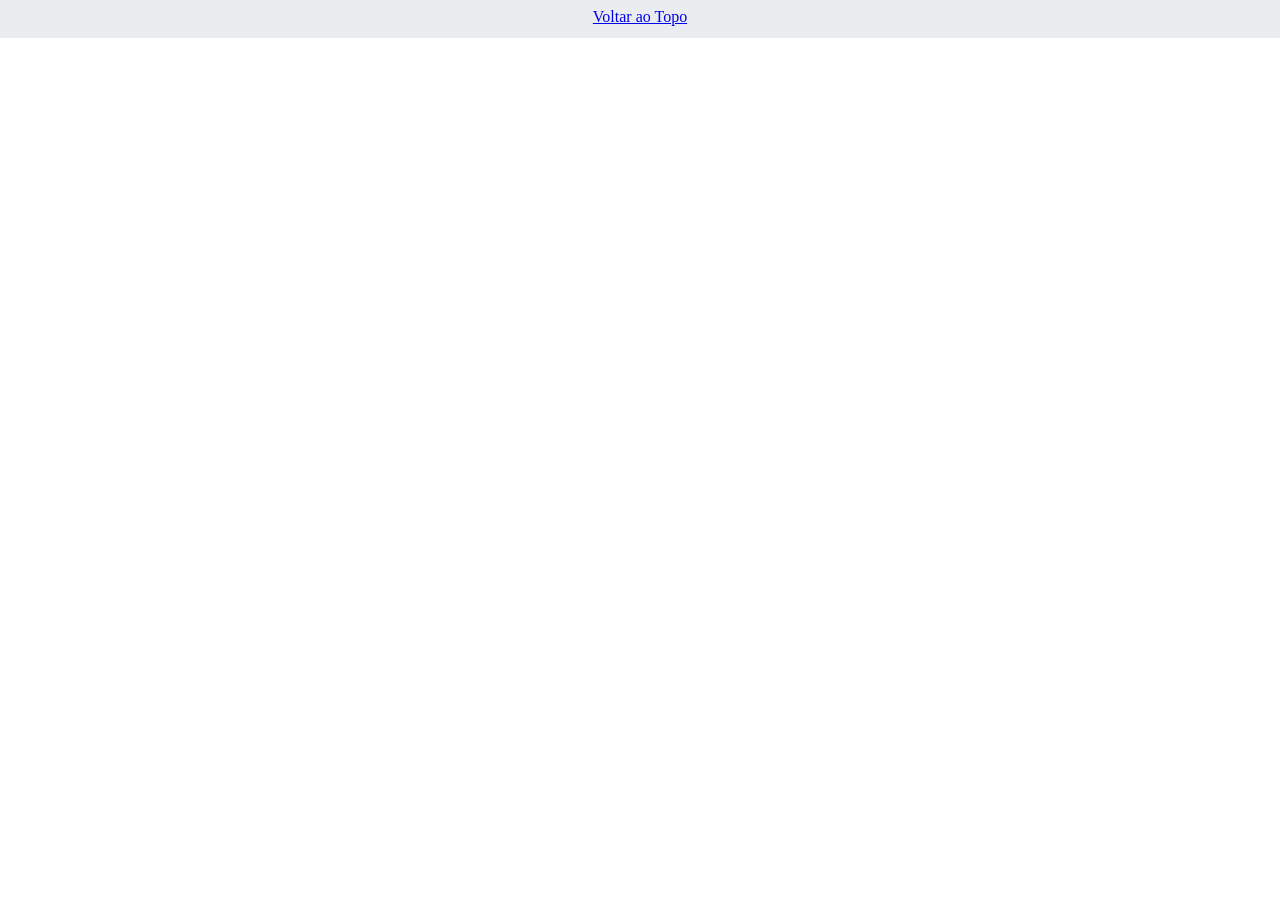
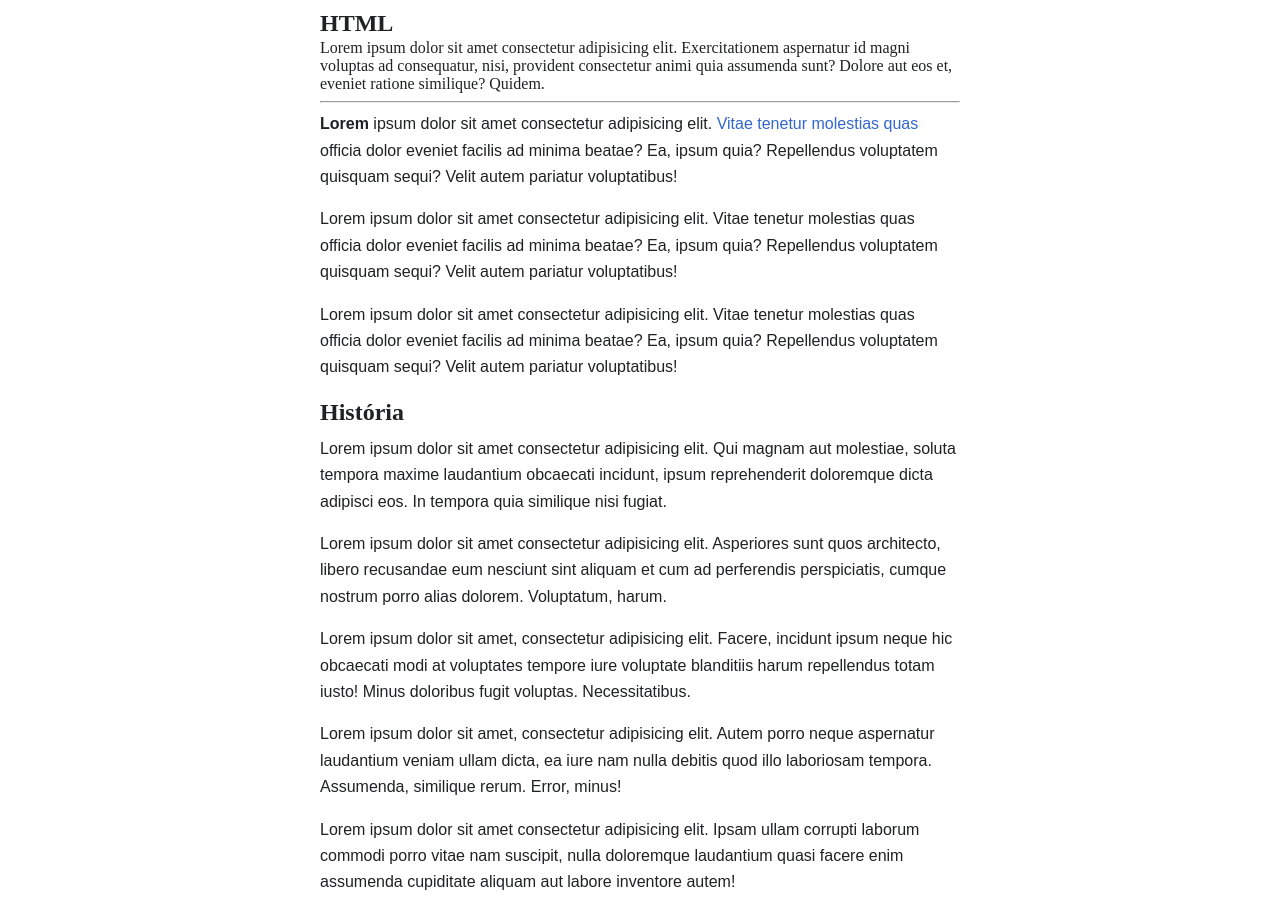
Before and after one commit to TiagoNeve/TreinaWeb, a plain HTML site: page HtmlCss3/Projeto/index.html in a window 1280 px wide. Shown: the part 88-997 px from the top of the page. Before the commit the page ends 800 px from the top, so only its background shows below. Drawn offline with Linux system fonts and the light colour scheme.

Commit message:
Fim da aula 4

```diff
--- a/HtmlCss3/Projeto/css/artigo.css
+++ b/HtmlCss3/Projeto/css/artigo.css
@@ -0,0 +1,33 @@
+
+
+.artigo{
+    /* 40 de acordo com o tamanho do elemento, portanto se o tamanho da font mudar o max-width também mudará */
+    max-width: 40em;
+    padding: 0 12px;
+    margin: 12px auto;
+    color: #202122;
+}
+
+.titulo{
+    font-family: 'Times New Roman', Times, serif;
+    line-height: 1.3;
+    word-break: break-word;
+    margin: 0;
+    padding: 0;
+}
+
+.paragrafo{
+    font-family: Arial, Helvetica, sans-serif;
+    line-height: 1.65;
+    margin: .5em 0 1em 0;
+}
+
+.codigo{
+    padding: .2em .5em;
+    border: 1px solid #c8ccd1;
+}
+
+.figura-artigo{
+    text-align: center;
+
+}
--- a/HtmlCss3/Projeto/css/pagina.css
+++ b/HtmlCss3/Projeto/css/pagina.css
@@ -1,11 +1,24 @@
 body {
     margin: 0;
+}
+
+a{
+    color: #36c;
+}
+
+a:not(:hover){
+    text-decoration: none;
 }
 
 .cabecalho{
     background-color: #eaecf0;
     padding: 12px 24px;
 
+}
+
+.cabecalho-conteudo{
+    max-width: 40em;
+    margin: 0 auto;
 }
 
 .logo-figura{
--- a/HtmlCss3/Projeto/index.html
+++ b/HtmlCss3/Projeto/index.html
@@ -12,6 +12,7 @@
 <body>
 
 	<header class="cabecalho">
+		<div class="cabecalho-conteudo">
 			<figure class="logo-figura">
 				<img width="60" height="60" src="Imagens/logo.png" 	 alt="Logo TreinaWiki">
 				<figcaption class="logo-nome">
@@ -19,10 +20,79 @@
 				</figcaption>
 			</figure>
 
+		</div>
+
 	</header>
 
-	<main>
+	<main class="artigo">
+		<section>
+			<h1 class="titulo">HTML</h1>
 
+			<div>
+				Lorem ipsum dolor sit amet consectetur adipisicing elit. Exercitationem aspernatur id magni voluptas ad consequatur, nisi, provident consectetur animi quia assumenda sunt? Dolore aut eos et, eveniet ratione similique? Quidem.
+			</div>
+
+			<hr>
+
+			<p class="paragrafo">
+				<strong>Lorem</strong> ipsum dolor sit amet consectetur adipisicing elit. <a href="#">Vitae tenetur molestias quas</a> officia dolor eveniet facilis ad minima beatae? Ea, ipsum quia? Repellendus voluptatem quisquam sequi? Velit autem pariatur voluptatibus!
+			</p>
+
+			<p class="paragrafo">
+				Lorem ipsum dolor sit amet consectetur adipisicing elit. Vitae tenetur molestias quas officia dolor eveniet facilis ad minima beatae? Ea, ipsum quia? Repellendus voluptatem quisquam sequi? Velit autem pariatur voluptatibus!
+			</p>
+
+			<p class="paragrafo">
+				Lorem ipsum dolor sit amet consectetur adipisicing elit. Vitae tenetur molestias quas officia dolor eveniet facilis ad minima beatae? Ea, ipsum quia? Repellendus voluptatem quisquam sequi? Velit autem pariatur voluptatibus!
+			</p>
+
+		</section>
+
+		<section>
+
+			<h2 class="titulo">
+				História
+			</h2>
+
+			<p class="paragrafo">
+				Lorem ipsum dolor sit amet consectetur adipisicing elit. Qui magnam aut molestiae, soluta tempora maxime laudantium obcaecati incidunt, ipsum reprehenderit doloremque dicta adipisci eos. In tempora quia similique nisi fugiat.
+			</p>
+
+			<p class="paragrafo">Lorem ipsum dolor sit amet consectetur adipisicing elit. Asperiores sunt quos architecto, libero recusandae eum nesciunt sint aliquam et cum ad perferendis perspiciatis, cumque nostrum porro alias dolorem. Voluptatum, harum.</p>
+
+			<p class="paragrafo">Lorem ipsum dolor sit amet, consectetur adipisicing elit. Facere, incidunt ipsum neque hic obcaecati modi at voluptates tempore iure voluptate blanditiis harum repellendus totam iusto! Minus doloribus fugit voluptas. Necessitatibus.</p>
+
+			<p class="paragrafo">Lorem ipsum dolor sit amet, consectetur adipisicing elit. Autem porro neque aspernatur laudantium veniam ullam dicta, ea iure nam nulla debitis quod illo laboriosam tempora. Assumenda, similique rerum. Error, minus!</p>
+
+			<p class="paragrafo">Lorem ipsum dolor sit amet consectetur adipisicing elit. Ipsam ullam corrupti laborum commodi porro vitae nam suscipit, nulla doloremque laudantium quasi facere enim assumenda cupiditate aliquam aut labore inventore autem!</p>
+
+			<p class="paragrafo">Lorem, ipsum dolor sit amet consectetur adipisicing elit. Fuga repellat harum, facilis eius nemo libero mollitia minima quasi quod molestiae natus suscipit consequatur odio similique? Tempore non fugiat inventore dicta.</p>
+
+		</section>
+
+		<section>
+			<h2 class="titulo">Marcas (tags)</h2>
+
+			<p class="paragrafo">
+				Lorem ipsum dolor sit amet, consectetur adipisicing elit. Assumenda, aperiam! Possimus quod, laudantium facere quidem nihil ipsam aliquid exercitationem voluptatibus corrupti amet blanditiis commodi aspernatur soluta maxime tempore mollitia assumenda.
+			</p>
+		</section>
+
+		<section>
+			<h2 class="titule">Edição de documentos HTML</h2>
+
+			<p class="paragrafo">
+				Lorem ipsum dolor sit amet consectetur, adipisicing elit. Possimus eius facilis sunt beatae deserunt! Temporibus quasi deleniti beatae natus omnis. Fugiat qui reprehenderit exercitationem eos odit doloremque deserunt sed amet!
+
+				<ul>
+					<li>Lorem, ipsum dolor sit amet consectetur adipisicing elit. Quis alias magnam inventore labore <sup><a href="#">minus</a></sup>  recusandae consectetur incidunt tenetur ex expedita quae eum, laudantium saepe nam debitis consequuntur. Reprehenderit, non earum!</li>
+
+					<li>
+						Lorem ipsum dolor, sit amet consectetur adipisicing elit. Quos, aliquam similique corporis aperiam repellat iusto eius reiciendis ratione sequi autem iste odio corrupti esse iure, rerum, ipsa est maxime ab.
+					</li>
+				</ul>
+			</p>
+		</section>
 	</main>
 
 	<footer class="rodape">
```
Lines whose indentation alone changed are shown as unchanged.
